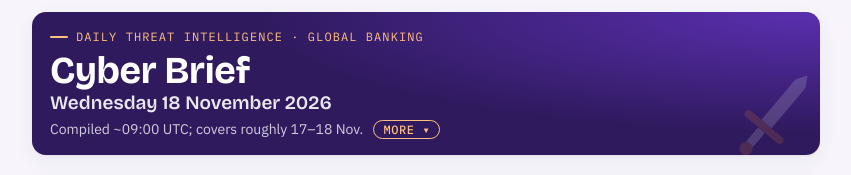
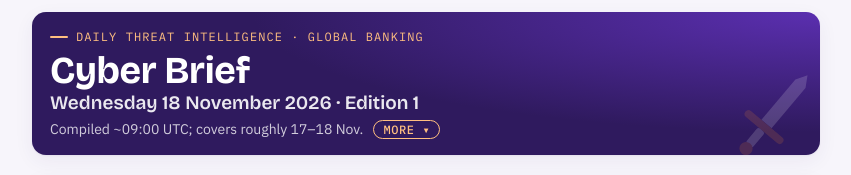
Before and after one commit to Schmoo111/cyber-brief, a plain HTML site: page index.html in a window 1280 px wide. Shown: the top 175 px of the page, without its empty margins (214-1065 px from the left). Drawn offline with nearby package versions, Linux system fonts and the light colour scheme.

Commit message:
Add edition numbers (18 Nov = Edition 1)
Co-Authored-By: Claude Opus 5.5 <noreply@anthropic.com>
Claude-Session: https://claude.ai/code/session_01TEyfAsvQSZkcpn4nReSpsj

```diff
--- a/index.html
+++ b/index.html
@@ -242,7 +242,7 @@ section:has(> h2 .n){padding-top:12px}
 <div id="brief-head" class="brief-swap"><header>
   <span class="eyebrow">Daily threat intelligence · Global banking</span>
   <h1>Cyber Brief</h1>
-  <p class="dateline">Wednesday 18 November 2026</p>
+  <p class="dateline">Wednesday 18 November 2026 · Edition 1</p>
   <div class="meta headmeta">Compiled ~09:00 UTC; covers roughly 17–18 Nov. <details class="more"><summary>More</summary><p>Built from live web search. Technical terms are explained in the glossary at the end. <strong>Updated ~11:30 UTC</strong> to add Java4Shell, which was missed in the first version.</p></details></div>
 </header></div>
 
@@ -501,7 +501,7 @@ section:has(> h2 .n){padding-top:12px}
 <section class="archive" id="archive">
   <h2>Archive</h2>
   <p class="meta" style="margin-bottom:10px">Every brief is kept with its audio. Newest first.</p>
-  <ol><li><a href="briefs/2026-11-18.html">Wednesday 18 November 2026</a><span class=today>Latest</span></li><li><a href="briefs/2026-11-17.html">Tuesday 17 November 2026</a></li></ol>
+  <ol><li><a href="briefs/2026-11-18.html">Wednesday 18 November 2026 · Edition 1</a><span class=today>Latest</span></li><li><a href="briefs/2026-11-17.html">Tuesday 17 November 2026</a></li></ol>
 </section>
 <footer>Automated open-source intelligence; verify before acting. Audio is a machine-read summary of the page.</footer>
 </div>
```
Also changed, not shown: briefs/2026-11-18.html (+1 -1 lines).
